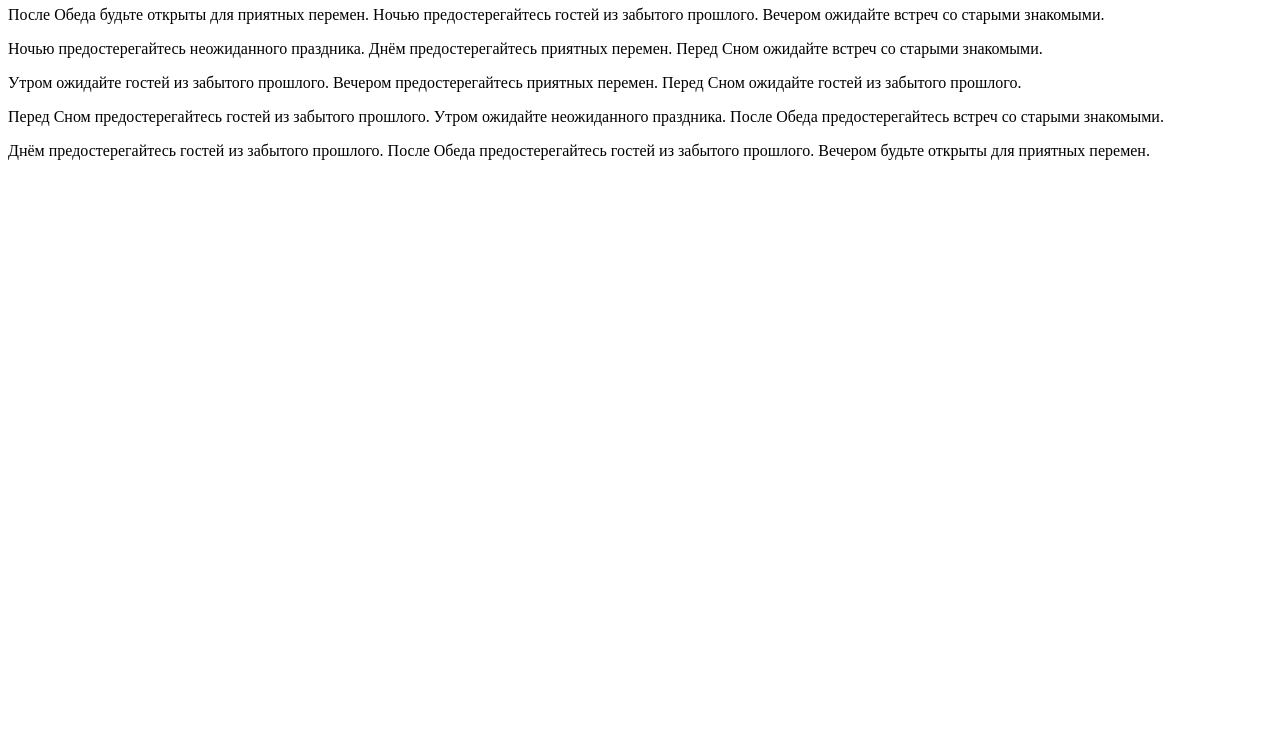
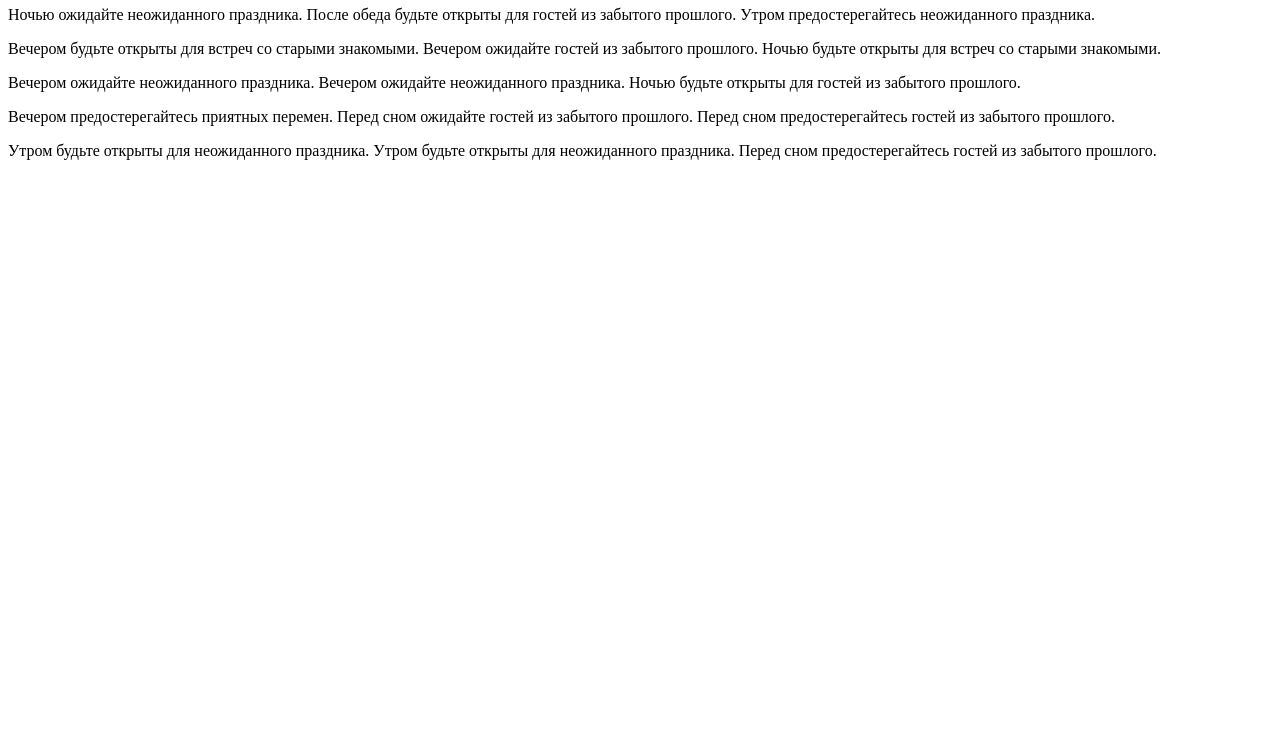
Before and after one commit to deymonster/generator_horoscope, a plain HTML site: page index.html in a window 1280 px wide. Shown: the part 60-800 px from the top of the page. Drawn offline with Linux system fonts and the light colour scheme.

Commit message:
Add files via upload
update index.html via s.capitalize

```diff
--- a/index.html
+++ b/index.html
@@ -1 +1,5 @@
-<html><head><meta charset='utf-8'><title>Гороскоп на сегодня</title></head><body><h1>Что день 2019-04-03 готовит</h1><p>После Обеда будьте открыты для приятных перемен. Ночью предостерегайтесь гостей из забытого прошлого. Вечером ожидайте встреч со старыми знакомыми.</p><p>Ночью предостерегайтесь неожиданного праздника. Днём предостерегайтесь приятных перемен. Перед Сном ожидайте встреч со старыми знакомыми.</p><p>Утром ожидайте гостей из забытого прошлого. Вечером предостерегайтесь приятных перемен. Перед Сном ожидайте гостей из забытого прошлого.</p><p>Перед Сном предостерегайтесь гостей из забытого прошлого. Утром ожидайте неожиданного праздника. После Обеда предостерегайтесь встреч со старыми знакомыми.</p><p>Днём предостерегайтесь гостей из забытого прошлого. После Обеда предостерегайтесь гостей из забытого прошлого. Вечером будьте открыты для приятных перемен.</p></body></html>
+<html><head>
+	<meta charset='utf-8'>
+	<title>Гороскоп на сегодня</title>
+	</head>
+	<body><h1>Что день 2019-04-06 готовит</h1><p>Ночью ожидайте неожиданного праздника. После обеда будьте открыты для гостей из забытого прошлого. Утром предостерегайтесь неожиданного праздника.</p><p>Вечером будьте открыты для встреч со старыми знакомыми. Вечером ожидайте гостей из забытого прошлого. Ночью будьте открыты для встреч со старыми знакомыми.</p><p>Вечером ожидайте неожиданного праздника. Вечером ожидайте неожиданного праздника. Ночью будьте открыты для гостей из забытого прошлого.</p><p>Вечером предостерегайтесь приятных перемен. Перед сном ожидайте гостей из забытого прошлого. Перед сном предостерегайтесь гостей из забытого прошлого.</p><p>Утром будьте открыты для неожиданного праздника. Утром будьте открыты для неожиданного праздника. Перед сном предостерегайтесь гостей из забытого прошлого.</p></body></html>
```
